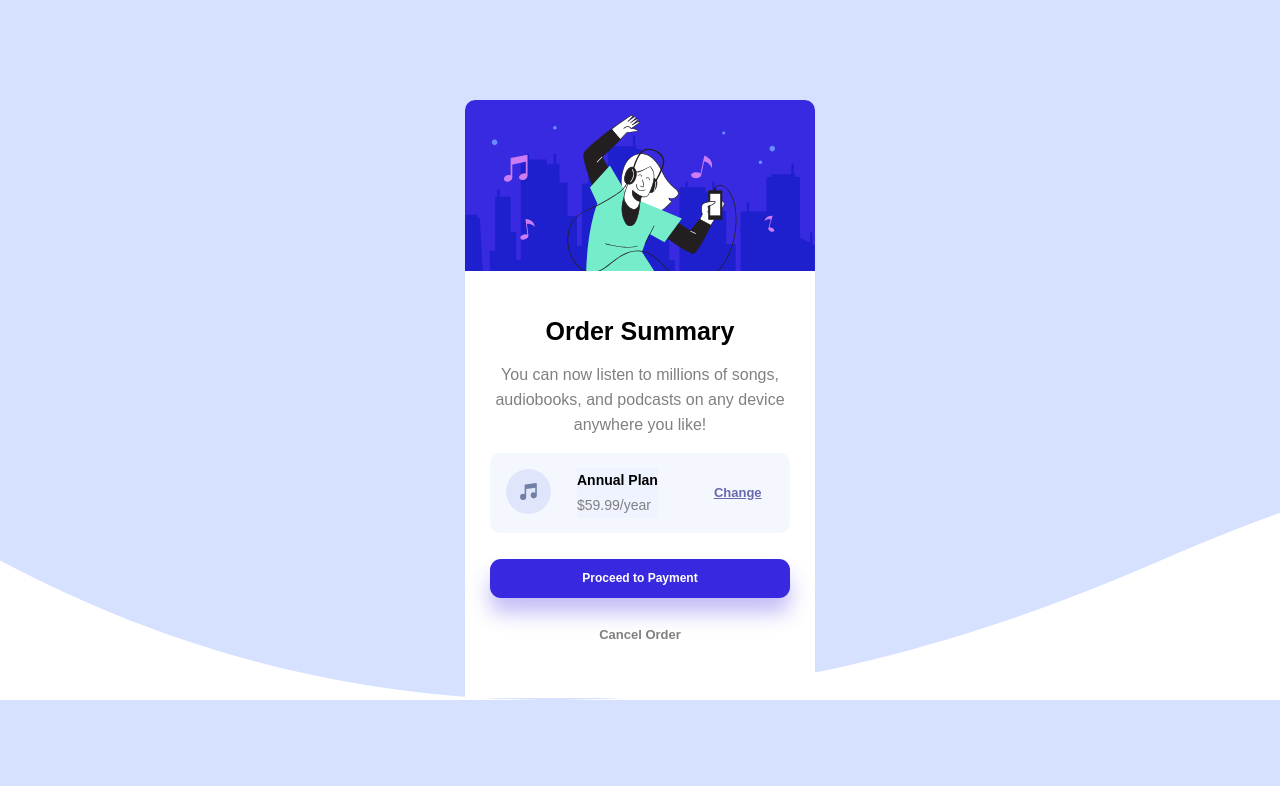
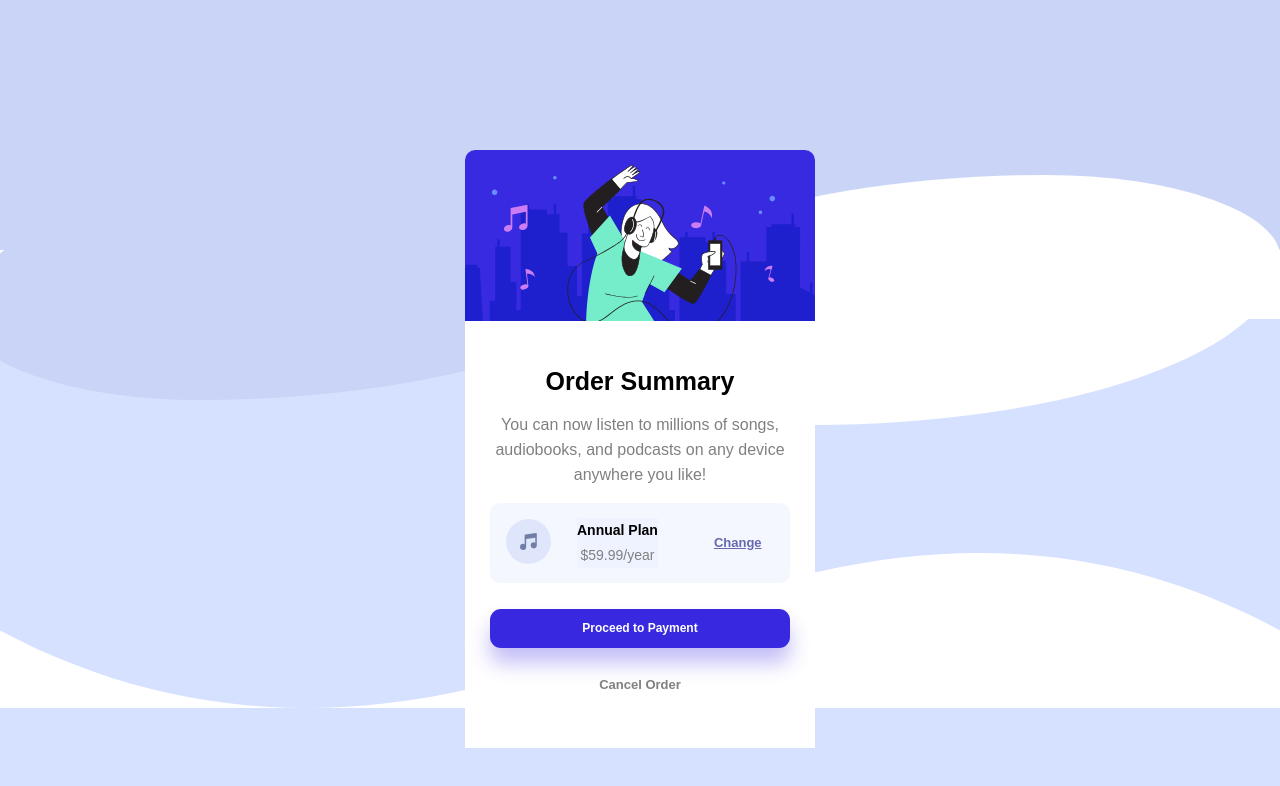
Before and after one commit to Salo-Quispe/Order-summary-card, a plain HTML site: page order-summary-component-main/index.html in a window 1280 px wide. Drawn offline with Linux system fonts and the light colour scheme; files whose address does not match are found by name.

Commit message:
Corregido

```diff
--- a/order-summary-component-main/style.css
+++ b/order-summary-component-main/style.css
@@ -1,6 +1,44 @@
 * {
     margin: 0;
-    box-sizing: border-box;
+}
+
+main {
+    position: static;
+    display: flex;
+    align-items: center;
+    background:   #cad4f7;
+}
+
+.curve {
+    position: relative;
+    height: 250px;
+    width: 100%;
+    bottom: 0;
+    text-align: center;
+}
+
+.curve::before {
+    content: '';
+    display: flex;
+    position: relative;
+    border-radius: 100% 50%;
+    width: 55%;
+    height: 100%;
+    transform: translate(81.9%, 70%);
+    background-color:  white ;
+
+}
+
+.curve::after {
+    content: '';
+    display: flex;
+    position: relative;
+    border-radius: 100% 50%;
+    width: 55%;
+    height: 100%;
+    background-color:  #cad4f7;
+    transform: translate(-5%, -160%);
+    z-index: -1;
 }
 
 .body {
@@ -12,10 +50,11 @@
 }
 
 .contenedor {
+    position: relative;
     background-color: white;
     width: 350px;
     height: 500px;
-    margin: 100px auto;
+    margin: -100px auto;
     border-radius: 10px;
     display: flex;
     flex-direction: column;
```
